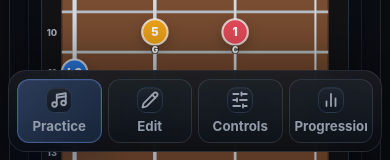
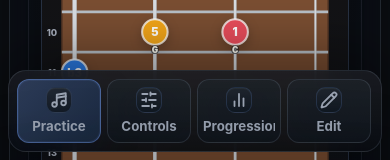
Before and after one commit to muu-ima/muu-fret-degree, a Next.js app: page / in a window 390 px wide. Shown: the part 684-844 px from the top of the page. Built offline with nearby package versions, Linux system fonts and the light colour scheme.

Commit message:
Move edit into flickable bottom panels

```diff
--- a/app/components/AppShell.tsx
+++ b/app/components/AppShell.tsx
@@ -17,13 +17,6 @@ const navItems = [
     shortLabel: "Practice",
     description: "Fretboard focus",
   },
-  {
-    href: "/progression",
-    icon: LuPencil,
-    label: "Progression Edit",
-    shortLabel: "Edit",
-    description: "Chord editing",
-  },
 ];
 
 const panelItems = [
@@ -40,6 +33,14 @@ const panelItems = [
     label: "Progression",
     shortLabel: "Progression",
     description: "Rhythm & loop",
+  },
+  {
+    key: "edit",
+    href: "/progression",
+    icon: LuPencil,
+    label: "Progression Edit",
+    shortLabel: "Edit",
+    description: "Chord editing",
   },
 ] as const;
 
@@ -92,11 +93,6 @@ export function AppShell({ children }: AppShellProps) {
                   href={item.href}
                   className={isActive ? "sidebarNavItem active" : "sidebarNavItem"}
                   aria-current={isActive ? "page" : undefined}
-                  onClick={() => {
-                    if (item.href === "/progression" && isActive) {
-                      openEdit();
-                    }
-                  }}
                 >
                   <span className="sidebarItemIcon" aria-hidden="true">
                     <Icon />
@@ -119,6 +115,35 @@ export function AppShell({ children }: AppShellProps) {
           <div className="sidebarTools">
             {panelItems.map((item) => {
               const Icon = item.icon;
+              if (item.key === "edit") {
+                const isActive = pathname === item.href;
+                return (
+                  <Link
+                    key={item.key}
+                    href={item.href}
+                    className={isActive ? "sidebarToolButton active" : "sidebarToolButton"}
+                    aria-current={isActive ? "page" : undefined}
+                    onClick={(event) => {
+                      if (isActive) {
+                        event.preventDefault();
+                        openEdit();
+                      }
+                    }}
+                  >
+                    <span className="sidebarItemIcon" aria-hidden="true">
+                      <Icon />
+                    </span>
+                    <span className="sidebarItemBody">
+                      <strong>
+                        <span className="sidebarItemLabelFull">{item.label}</span>
+                        <span className="sidebarItemLabelShort">{item.shortLabel}</span>
+                      </strong>
+                      <span>{item.description}</span>
+                    </span>
+                  </Link>
+                );
+              }
+
               return (
                 <button
                   key={item.key}
--- a/app/globals.css
+++ b/app/globals.css
@@ -232,6 +232,7 @@ input {
     linear-gradient(180deg, rgba(255, 255, 255, 0.03), transparent),
     var(--glass-bg-soft);
   color: var(--ink);
+  text-decoration: none;
   text-align: left;
   box-shadow: var(--glass-shadow-soft);
   backdrop-filter: blur(14px);
@@ -245,6 +246,16 @@ input {
   transform: translateX(2px);
   border-color: rgba(122, 167, 255, 0.24);
   box-shadow: 0 12px 28px rgba(0, 0, 0, 0.24);
+}
+
+.sidebarToolButton.active {
+  border-color: rgba(122, 167, 255, 0.42);
+  background:
+    linear-gradient(135deg, rgba(122, 167, 255, 0.2), rgba(43, 125, 233, 0.1)),
+    rgba(26, 34, 48, 0.86);
+  box-shadow:
+    inset 0 0 0 1px rgba(122, 167, 255, 0.08),
+    0 16px 36px rgba(17, 28, 49, 0.3);
 }
 
 .sidebarToolButton strong {
@@ -1426,9 +1437,10 @@ select:focus-visible,
     left: 8px;
     top: auto;
     z-index: 50;
-    display: grid;
-    grid-template-columns: repeat(2, minmax(0, 1fr));
+    display: flex;
     gap: 6px;
+    overflow-x: auto;
+    overscroll-behavior-x: contain;
     padding: 8px;
     border: 1px solid rgba(154, 171, 196, 0.16);
     border-radius: 18px;
@@ -1436,6 +1448,14 @@ select:focus-visible,
       linear-gradient(180deg, rgba(255, 255, 255, 0.07), rgba(255, 255, 255, 0.02)),
       rgba(7, 10, 15, 0.94);
     box-shadow: 0 -18px 54px rgba(0, 0, 0, 0.38);
+    scroll-padding-inline: 8px;
+    scroll-snap-type: x proximity;
+    scrollbar-width: none;
+    -webkit-overflow-scrolling: touch;
+  }
+
+  .appSidebar::-webkit-scrollbar {
+    display: none;
   }
 
   .sidebarBrand,
@@ -1444,17 +1464,19 @@ select:focus-visible,
   }
 
   .sidebarSection {
+    display: contents;
     gap: 6px;
   }
 
   .sidebarNav,
   .sidebarTools {
-    grid-template-columns: repeat(2, minmax(0, 1fr));
+    display: contents;
     gap: 6px;
   }
 
   .sidebarNavItem,
   .sidebarToolButton {
+    flex: 0 0 84px;
     grid-template-columns: 1fr;
     justify-items: center;
     gap: 5px;
@@ -1462,6 +1484,7 @@ select:focus-visible,
     padding: 7px 5px 6px;
     border-radius: 12px;
     box-shadow: none;
+    scroll-snap-align: start;
     text-align: center;
   }
 
```
